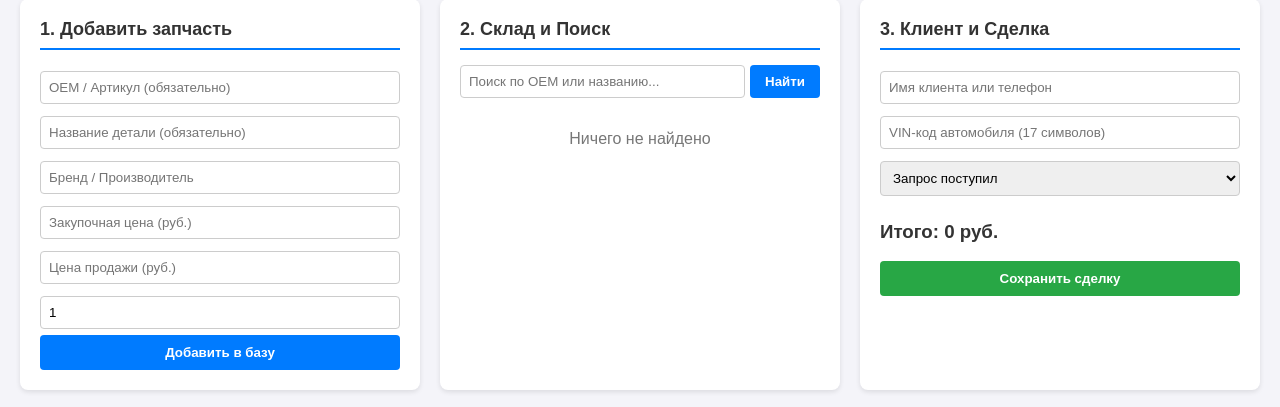
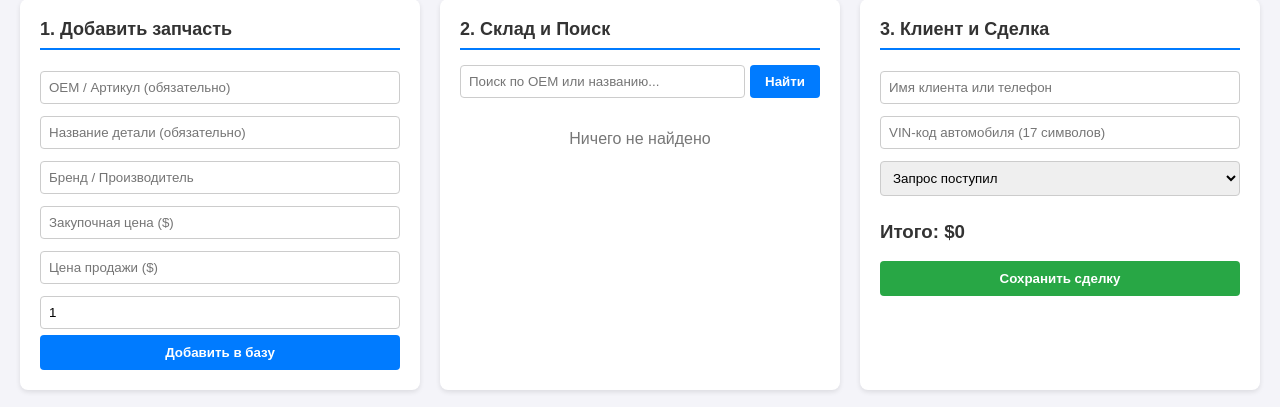
Before and after one commit to gogineoru-jpg/BYDHELP_ZAP, a Flask app: page / in a window 1280 px wide. Shown: the part 81-488 px from the top of the page. Run offline with Flask 3, Linux system fonts and the light colour scheme; data that the repository does not hold is empty.

Commit message:
Update index.html

```diff
--- a/templates/index.html
+++ b/templates/index.html
@@ -35,8 +35,8 @@
                 <input type="text" name="oem" placeholder="OEM / Артикул (обязательно)" required>
                 <input type="text" name="name" placeholder="Название детали (обязательно)" required>
                 <input type="text" name="brand" placeholder="Бренд / Производитель">
-                <input type="number" step="0.01" name="purchase_price" placeholder="Закупочная цена (руб.)">
-                <input type="number" step="0.01" name="sell_price" placeholder="Цена продажи (руб.)">
+                <input type="number" step="0.01" name="purchase_price" placeholder="Закупочная цена ($)">
+                <input type="number" step="0.01" name="sell_price" placeholder="Цена продажи ($)">
                 <input type="number" name="stock" placeholder="Количество (шт.)" value="1">
                 <button type="submit">Добавить в базу</button>
             </form>
@@ -53,13 +53,13 @@
                 {% for p in products %}
                 <li>
                     <strong>{{ p.oem }}</strong> — {{ p.name }} (<i>{{ p.brand }}</i>)<br>
-                    Цена: <b>{{ p.sell_price }} руб.</b> | Остаток: <b>{{ p.stock }} шт.</b>
+                    Цена: <b>${{ p.sell_price }}</b> | Остаток: <b>{{ p.stock }} шт.</b>
 
                     <!-- Форма изменения и удаления товара -->
                     <div class="product-actions">
                         <form action="/edit_product/{{ p.id }}" method="POST">
                             <input type="text" name="name" value="{{ p.name }}" title="Название" style="width: 110px;">
-                            <input type="number" step="0.01" name="sell_price" value="{{ p.sell_price }}" title="Цена" style="width: 60px;">
+                            <input type="number" step="0.01" name="sell_price" value="{{ p.sell_price }}" title="Цена ($)" style="width: 60px;">
                             <input type="number" name="stock" value="{{ p.stock }}" title="Количество" style="width: 50px;">
                             <button type="submit" class="btn-small">ОК</button>
                         </form>
@@ -86,7 +86,7 @@
                 <option>Заказ оплачен</option>
                 <option>Выдано со склада</option>
             </select>
-            <h3>Итого: 0 руб.</h3>
+            <h3>Итого: $0</h3>
             <button style="background: #28a745;">Сохранить сделку</button>
         </div>
 
```
